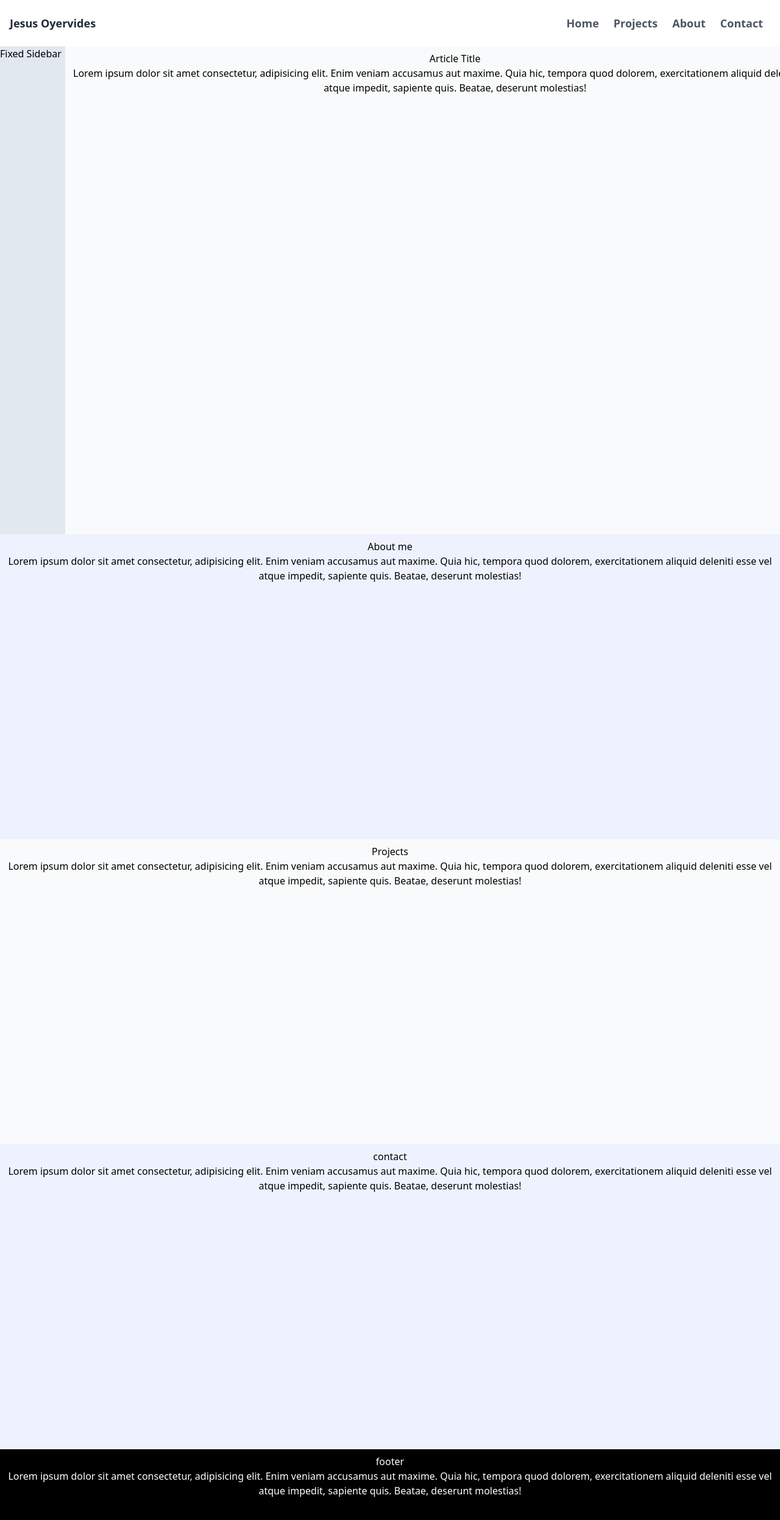
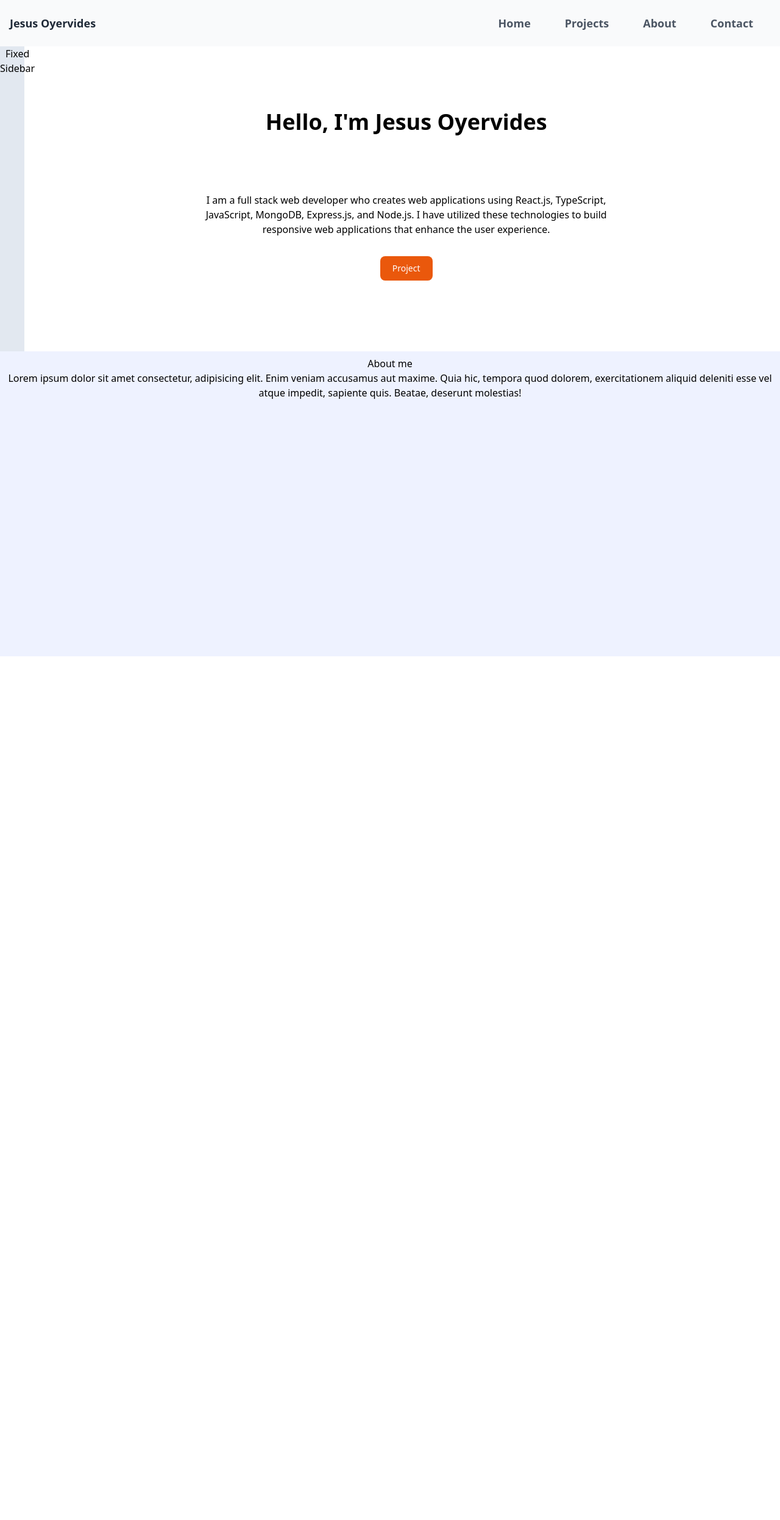
Before and after one commit to jesusoyer/JO-Portfolio, a React (Create React App) app: page / in a window 1280 px wide. Shown: the top 2492 px of the page at 61% size. After the commit the page ends 1076 px from the top, so only its background shows below. Built offline with nearby package versions, Linux system fonts and the light colour scheme.

Commit message:
finished initial landing page css complete with button

```diff
--- a/src/App.tsx
+++ b/src/App.tsx
@@ -1,5 +1,11 @@
 import './App.css';
-import NavBar from './components/NavBar';
+import NavBar from './components/navigation/NavBar';
+import FixedSidebar from './components/FixedSidebar/FixedSideBar';
+import LandingSection from './components/landingSection/LandingSection';
+import AboutMe from './components/AboutMe/AboutMe';
+// import ProjectSection from './components/ProjectSection/ProjectSection';
+// import ContactSection from './components/ContactSection/ContactSection';
+// import FooterSection from './components/FooterSection/FooterSection';
 import './index.css';
 
 
@@ -7,89 +13,20 @@ const App: React.FC = () => {
   return (
     <div className="App">
     <nav><NavBar /></nav>
-
  <div >
-      <main className="container  ">
+      <main className="container">
         {/* Use a 12-column layout */}
         <div className="grid grid-cols-12">
-
-<div className="flex  bg-slate-200 ">
-    <aside className="h-[800px] sticky top-64 col-span-8">
-         Fixed Sidebar
-    </aside>
-
+       <FixedSidebar />
+        <LandingSection />
+        <AboutMe />
+        {/* <ProjectSection /> */}
+        {/* <ContactSection /> */}
+        {/* <FooterSection /> */}
+   </div>
+      </main>
 </div>
-          {/* Main Content - uses 8-colspan*/}
-          <div className="col-span-11 bg-gray-50 w-screen h-[800px] p-2">
-            <h1>Article Title</h1>
-            <p>
-              Lorem ipsum dolor sit amet consectetur, adipisicing elit. Enim
-              veniam accusamus aut maxime. Quia hic, tempora quod dolorem,
-              exercitationem aliquid deleniti esse vel atque impedit, sapiente
-              quis. Beatae, deserunt molestias!
-            </p>
-          </div>
-          {/* Sidebar - uses 4 col span */}
-          <div className="col-span-12 bg-indigo-50 w-screen h-[500px] p-2">
-            <h1>About me</h1>
-            <p>
-              Lorem ipsum dolor sit amet consectetur, adipisicing elit. Enim
-              veniam accusamus aut maxime. Quia hic, tempora quod dolorem,
-              exercitationem aliquid deleniti esse vel atque impedit, sapiente
-              quis. Beatae, deserunt molestias!
-            </p>
-          </div>
-
-          <div className="col-span-12 bg-gray-50 w-screen h-[500px] p-2">
-            <h1>Projects</h1>
-            <p>
-              Lorem ipsum dolor sit amet consectetur, adipisicing elit. Enim
-              veniam accusamus aut maxime. Quia hic, tempora quod dolorem,
-              exercitationem aliquid deleniti esse vel atque impedit, sapiente
-              quis. Beatae, deserunt molestias!
-            </p>
-          </div>
-
-          <div className="col-span-12 bg-indigo-50 h-[500px] w-screen p-2">
-            <h1>contact</h1>
-            <p>
-              Lorem ipsum dolor sit amet consectetur, adipisicing elit. Enim
-              veniam accusamus aut maxime. Quia hic, tempora quod dolorem,
-              exercitationem aliquid deleniti esse vel atque impedit, sapiente
-              quis. Beatae, deserunt molestias!
-            </p>
-          </div>
-
-          <div className="col-span-12 bg-black h-[200px] p-2 w-screen text-white">
-            <h1>footer</h1>
-            <p>
-              Lorem ipsum dolor sit amet consectetur, adipisicing elit. Enim
-              veniam accusamus aut maxime. Quia hic, tempora quod dolorem,
-              exercitationem aliquid deleniti esse vel atque impedit, sapiente
-              quis. Beatae, deserunt molestias!
-            </p>
-          </div>
-
         </div>
-
-      </main>
-    </div>
-
-</div>
-
-
-
-
-
-
-
-
-
-
-
-
-
-
 
   );
 }
--- /dev/null
+++ b/src/components/AboutMe/AboutMe.tsx
@@ -0,0 +1,26 @@
+
+
+const AboutMe: React.FC = () => {
+
+
+
+
+    return (
+
+      <div className="col-span-12 bg-indigo-50 w-screen h-[500px] p-2">
+            <h1>About me</h1>
+            <p>
+              Lorem ipsum dolor sit amet consectetur, adipisicing elit. Enim
+              veniam accusamus aut maxime. Quia hic, tempora quod dolorem,
+              exercitationem aliquid deleniti esse vel atque impedit, sapiente
+              quis. Beatae, deserunt molestias!
+            </p>
+          </div>
+
+
+
+
+    );
+  }
+
+  export default AboutMe;
--- /dev/null
+++ b/src/components/ContactSection/ContactSection.tsx
@@ -0,0 +1,23 @@
+
+
+const ContactSection: React.FC = () => {
+
+
+
+
+    return (
+        <div className="col-span-12 bg-indigo-50 h-[500px] w-screen p-2">
+        <h1>contact</h1>
+        <p>
+          Lorem ipsum dolor sit amet consectetur, adipisicing elit. Enim
+          veniam accusamus aut maxime. Quia hic, tempora quod dolorem,
+          exercitationem aliquid deleniti esse vel atque impedit, sapiente
+          quis. Beatae, deserunt molestias!
+        </p>
+      </div>
+
+
+    );
+  }
+
+  export default ContactSection;
--- /dev/null
+++ b/src/components/FixedSidebar/FixedSideBar.tsx
@@ -0,0 +1,21 @@
+
+
+const FixedSidebar: React.FC = () => {
+
+
+
+
+    return (
+
+        <div className="flex w-10 bg-slate-200 ">
+        <aside className="h-[500px] sticky top-64 col-span-8">
+             Fixed Sidebar
+        </aside>
+
+    </div>
+
+
+    );
+  }
+
+  export default FixedSidebar;
--- /dev/null
+++ b/src/components/FooterSection/FooterSection.tsx
@@ -0,0 +1,23 @@
+
+
+const FooterSection: React.FC = () => {
+
+
+
+
+    return (
+        <div className="col-span-12 bg-indigo-50 h-[500px] w-screen p-2">
+        <h1>contact</h1>
+        <p>
+          Lorem ipsum dolor sit amet consectetur, adipisicing elit. Enim
+          veniam accusamus aut maxime. Quia hic, tempora quod dolorem,
+          exercitationem aliquid deleniti esse vel atque impedit, sapiente
+          quis. Beatae, deserunt molestias!
+        </p>
+      </div>
+
+
+    );
+  }
+
+  export default FooterSection;
--- /dev/null
+++ b/src/components/ProjectSection/ProjectSection.tsx
@@ -0,0 +1,33 @@
+<div className="col-span-12 bg-gray-50 w-screen h-[500px] p-2">
+            <h1>Projects</h1>
+            <p>
+              Lorem ipsum dolor sit amet consectetur, adipisicing elit. Enim
+              veniam accusamus aut maxime. Quia hic, tempora quod dolorem,
+              exercitationem aliquid deleniti esse vel atque impedit, sapiente
+              quis. Beatae, deserunt molestias!
+            </p>
+          </div>
+
+
+
+const ProjectSection: React.FC = () => {
+
+
+
+
+    return (
+        <div className="col-span-12 bg-gray-50 w-screen h-[500px] p-2">
+        <h1>Projects</h1>
+        <p>
+          Lorem ipsum dolor sit amet consectetur, adipisicing elit. Enim
+          veniam accusamus aut maxime. Quia hic, tempora quod dolorem,
+          exercitationem aliquid deleniti esse vel atque impedit, sapiente
+          quis. Beatae, deserunt molestias!
+        </p>
+      </div>
+
+
+    );
+  }
+
+  export default ProjectSection;
--- /dev/null
+++ b/src/components/landingSection/LandingSection.tsx
@@ -0,0 +1,30 @@
+import landingSectionCss from "./landingSectionCss"
+
+const LandingSection: React.FC = () => {
+
+    const {  buttonCss } = landingSectionCss;
+
+
+  return (
+
+
+
+          <div className="col-span-11  w-screen p-2">
+            <div className="flex flex-col justify-center mr-40">
+
+            <h1 className="my-24 mx-auto font-semibold text-4xl">Hello, I'm Jesus Oyervides</h1>
+            <p className="text-center w-8/12 mx-auto">
+            I am a full stack web developer who creates web applications using React.js, TypeScript, JavaScript, MongoDB, Express.js, and Node.js. I have utilized these technologies to build responsive web applications that enhance the user experience.
+            </p>
+
+            </div>
+            <button type="button" className={buttonCss}>Project</button>
+
+          </div>
+
+
+
+  );
+}
+
+export default LandingSection;
--- /dev/null
+++ b/src/components/landingSection/landingSectionCss.tsx
@@ -0,0 +1,10 @@
+const landingSectionCss = {
+
+
+    buttonCss:"focus:outline-none text-white bg-orange-600 hover:bg-yellow-500 focus:ring-4 focus:ring-yellow-300 font-medium rounded-lg text-sm px-5 py-2.5 mr-40 mb-2 my-8 dark:focus:ring-yellow-900",
+
+
+
+}
+
+export default landingSectionCss;
--- a/src/components/NavBar.tsx
+++ b/src/components/navigation/NavBar.tsx
@@ -8,7 +8,7 @@ const NavBar: React.FC = () => {
 
 
   return (
-    <div>
+    <div className="bg-gray-50">
       <nav className={logo}>
 <div className={containerCss}>
   <div className={navbarFlexItems}>    <div className={navbarFlexCenter}>
@@ -25,7 +25,7 @@ const NavBar: React.FC = () => {
   </div>
  </div>
  </nav>
-    </div>
+ </div>
 
 
 
--- a/src/components/navbarCss.tsx
+++ b/src/components/navigation/navbarCss.tsx
@@ -2,12 +2,12 @@
 const navbarCss = {
 
 logo: "text-gray-800 font-semibold text-lg",
-containerCss: "container mx-auto px-4",
+containerCss: "container  px-4 ",
 navbarFlexItems: "flex items-center justify-between py-4 ",
-navbarFlexCenter:"flex items-center",
+navbarFlexCenter:"flex items-center ",
 flexContainer: "text-gray-800 font-semibold text-lg",
 flexItems: "flex items-center  ",
-itemsCss: "text-gray-600 hover:text-gray-800 px-3 py-2  "
+itemsCss: "text-gray-600 hover:text-gray-800 px-3 py-2 mx-4 "
 
 
 
```
